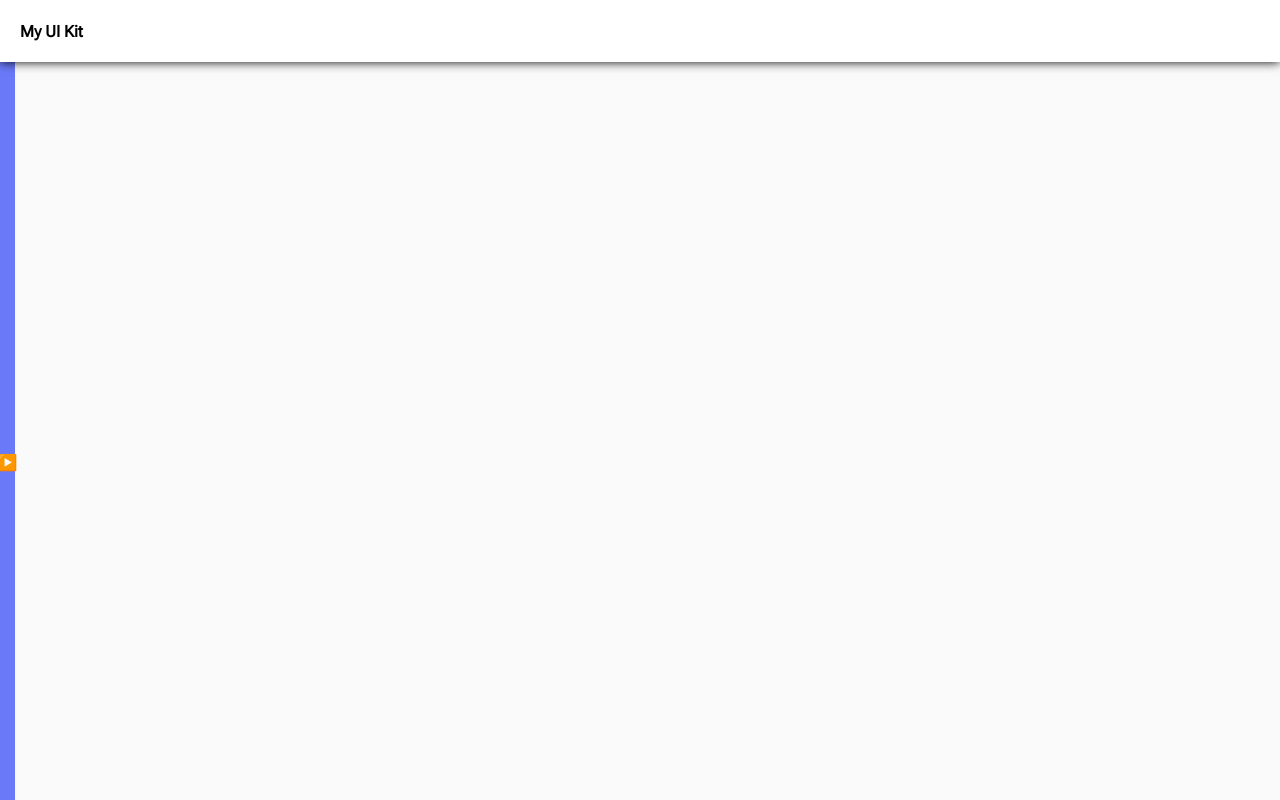
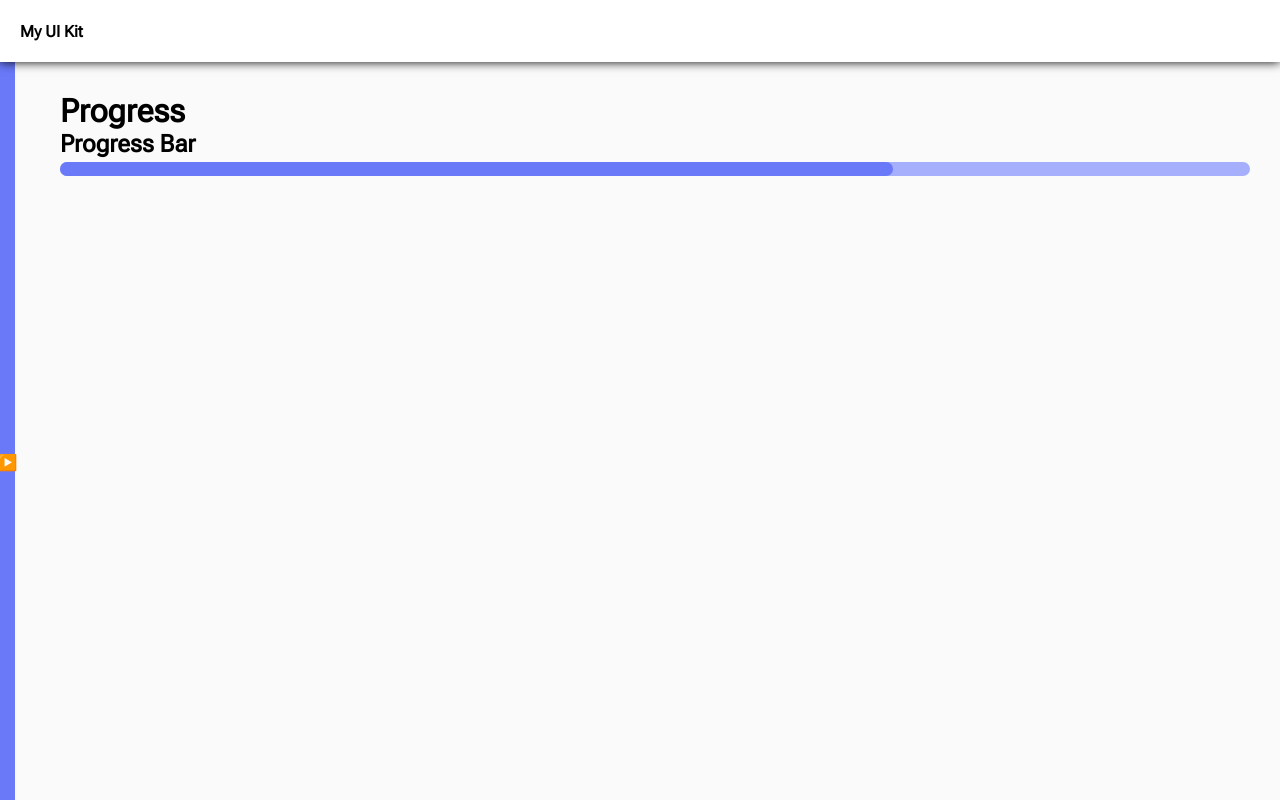
Before and after one commit to alex-sizow/AlexUI-Vue, a Vue app: page /progress in a window 1280 px wide. Built offline with nearby package versions, Linux system fonts and the light colour scheme.

Commit message:
Progressbar init

```diff
--- a/src/components/Checkbox/Checkbox.vue
+++ b/src/components/Checkbox/Checkbox.vue
@@ -69,7 +69,7 @@ const handleClick = (event) => {
 		<label
 			v-if="type === 'switch'"
 			:for="id"
-			:class="switch__label"
+			class="switch__label"
 			>{{ label }}</label
 		>
 	</div>
--- /dev/null
+++ b/src/components/Progress/ProgressBar.vue
@@ -0,0 +1,58 @@
+<script setup></script>
+
+<template>
+	<div class="progress-container">
+		<div class="progress">
+			<progress
+				class="progress-bar"
+				id="file"
+				max="100"
+				value="70"></progress>
+		</div>
+	</div>
+</template>
+
+<style lang="scss" scoped>
+.progress {
+	progress[value] {
+		/* Reset the default appearance */
+		-webkit-appearance: none;
+		appearance: none;
+
+		width: 100%;
+		height: 14px;
+	}
+	progress[value]::-webkit-progress-bar {
+		background-color: var(--primary-hover);
+		border-radius: 8px;
+	}
+	progress[value]::-webkit-progress-value {
+		background-color: var(--primary);
+		border-radius: 8px;
+		background-size: 35px 20px, 100% 100%, 100% 100%;
+	}
+
+	progress[value]::-moz-progress-bar {
+		background-image: -moz-linear-gradient(
+				135deg,
+				transparent 33%,
+				rgba(0, 0, 0, 0.1) 33%,
+				rgba(0, 0, 0, 0.1) 66%,
+				transparent 66%
+			),
+			-moz-linear-gradient(top, rgba(255, 255, 255, 0.25), rgba(0, 0, 0, 0.25)),
+			-moz-linear-gradient(left, #09c, #f44);
+
+		border-radius: 2px;
+		background-size: 35px 20px, 100% 100%, 100% 100%;
+	}
+
+	&-percent {
+		display: block;
+		text-align: center;
+		font-weight: bold;
+		font-size: 17px;
+		margin-bottom: 10px;
+	}
+}
+</style>
--- a/src/components/layout/Sidebar.vue
+++ b/src/components/layout/Sidebar.vue
@@ -24,6 +24,10 @@ const links = ref([
 	{
 		name: 'Radiobutton',
 		href: '/radiobutton',
+	},
+	{
+		name: 'Progress',
+		href: '/progress',
 	},
 ]);
 </script>
--- a/src/router/index.js
+++ b/src/router/index.js
@@ -2,6 +2,7 @@ import Button from '@/views/Button.vue';
 import Checkbox from '@/views/Checkbox.vue';
 import Index from '@/views/Index.vue';
 import Radiobutton from '@/views/Radiobutton.vue';
+import Progress from '@/views/Progress.vue';
 import Typography from '@/views/Typography.vue';
 import { createRouter, createWebHistory } from 'vue-router';
 
@@ -33,6 +34,11 @@ const router = createRouter({
 			name: 'Radiobutton',
 			component: Radiobutton,
 		},
+		{
+			path: '/progress',
+			name: 'Progress',
+			component: Progress,
+		},
 	],
 });
 
--- /dev/null
+++ b/src/views/Progress.vue
@@ -0,0 +1,13 @@
+<script setup>
+import ProgressBar from '@/components/Progress/ProgressBar.vue';
+</script>
+
+<template>
+	<div>
+		<h1 class="header-1">Progress</h1>
+		<h2 class="header-2">Progress Bar</h2>
+		<ProgressBar></ProgressBar>
+	</div>
+</template>
+
+<style lang="scss" scoped></style>
```
